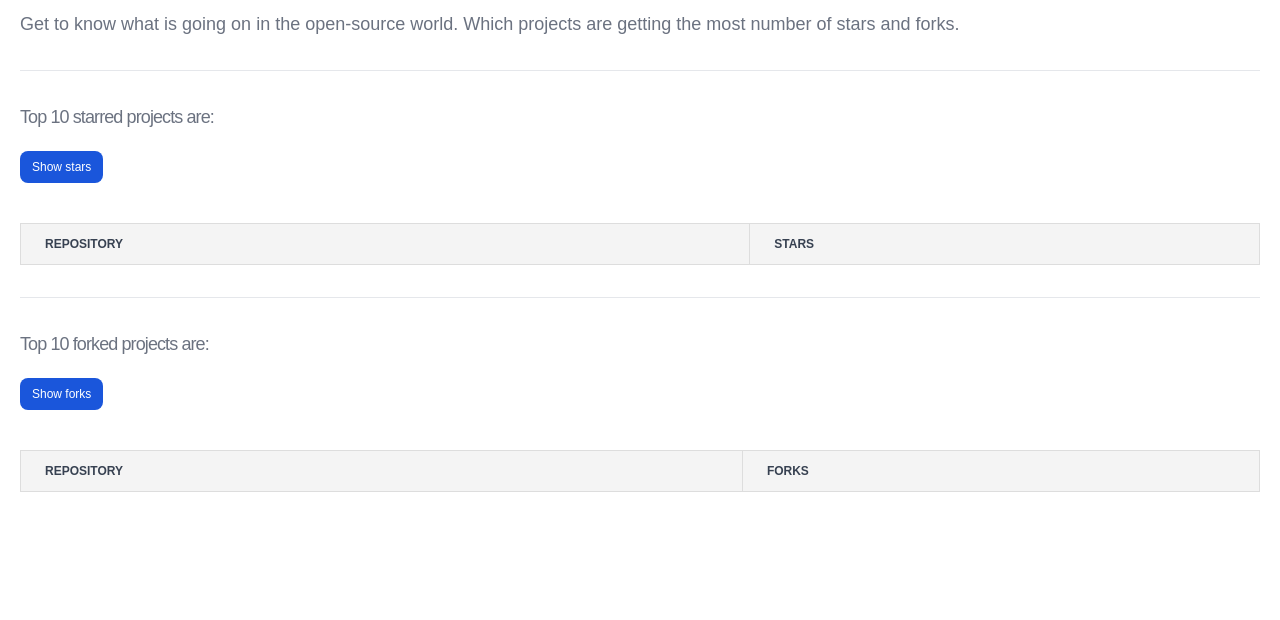
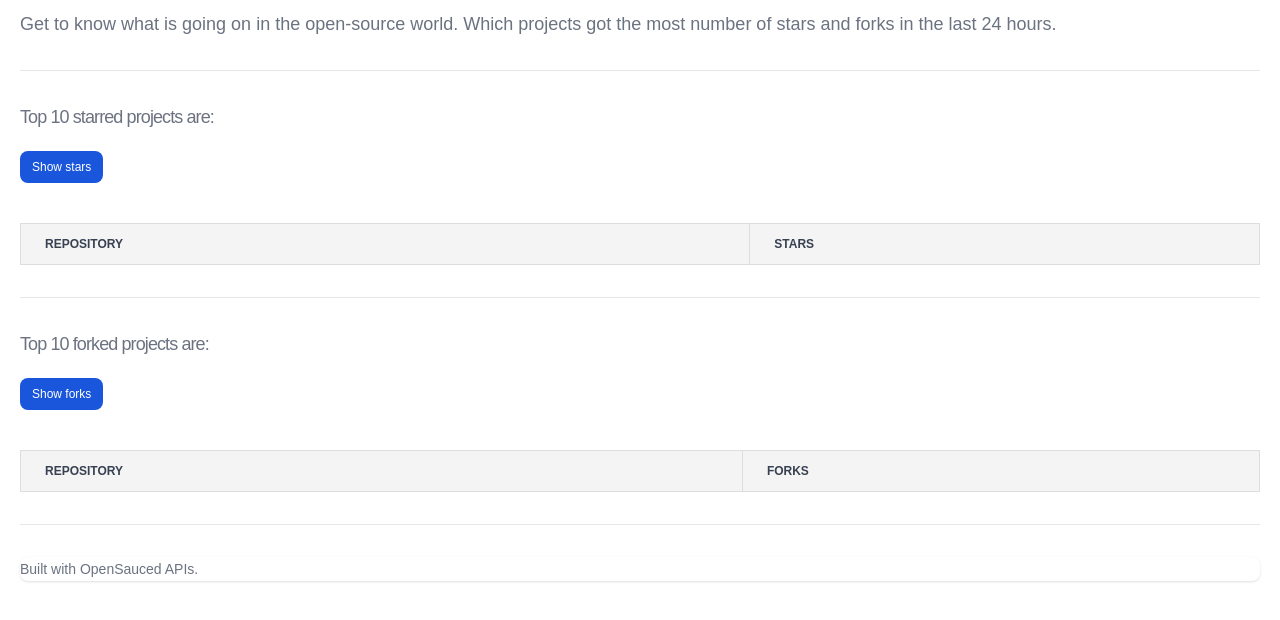
Before and after one commit to Haimantika/github-stats, a plain HTML site: page index.html in a window 1280 px wide. Shown: the part 86-706 px from the top of the page. Drawn offline with nearby package versions, Linux system fonts and the light colour scheme.

Commit message:
Added note

```diff
--- a/index.html
+++ b/index.html
@@ -10,7 +10,7 @@
 <body>
 
 <h1 class="mb-4 text-4xl font-extrabold leading-none tracking-tight text-gray-900 md:text-5xl lg:text-6xl dark:text-white title-spacing">Top <mark class="px-2 text-white bg-blue-600 rounded dark:bg-blue-500">starred & forked</mark> projects</h1>
-<p class="text-lg font-normal text-gray-500 lg:text-l dark:text-gray-400">Get to know what is going on in the open-source world. Which projects are getting the most number of stars and forks.</p>
+<p class="text-lg font-normal text-gray-500 lg:text-l dark:text-gray-400">Get to know what is going on in the open-source world. Which projects got the most number of stars and forks in the last 24 hours.</p>
 <hr class="h-px my-8 bg-gray-200 border-0 dark:bg-gray-700">
 <p class="tracking-tighter text-gray-500 md:text-lg dark:text-gray-400">Top 10 starred projects are:</p>
 <button type="button" id="loadStars" class="px-3 py-2 text-xs font-medium text-center text-white bg-blue-700 rounded-lg hover:bg-blue-800 focus:ring-4 focus:outline-none focus:ring-blue-300 dark:bg-blue-600 dark:hover:bg-blue-700 dark:focus:ring-blue-800 button-spacing">Show stars</button>
@@ -48,4 +48,12 @@
 
 <script src="script.js"></script>
 </body>
+
+<hr class="h-px my-8 bg-gray-200 border-0 dark:bg-gray-700">
+<footer class="bg-white rounded-lg shadow dark:bg-gray-900 m-4">
+    <span class="text-sm text-gray-500 sm:text-center dark:text-gray-400"> Built with <a href="https://flowbite.com/" class="hover:underline">OpenSauced APIs</a>.
+    </span>
+    <ul class="flex flex-wrap items-center mt-3 text-sm font-medium text-gray-500 dark:text-gray-400 sm:mt-0">
+
+</footer>
 </html>
```
